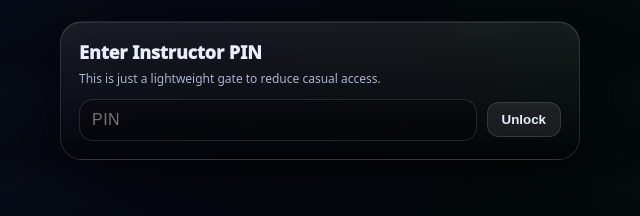
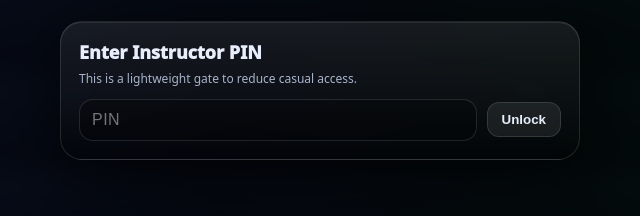
Before and after one commit to jensenj7/NEVO, a plain HTML site: page index.html in a window 1280 px wide. Shown: the part 310-526 px from the top of the page, 320-960 px from the left. Drawn offline with Linux system fonts and the light colour scheme.

Commit message:
Update index.html

```diff
--- a/index.html
+++ b/index.html
@@ -25,7 +25,6 @@
       --bad:#ff5b5b;
       --warn:#ffb020;
     }
-
     *{box-sizing:border-box}
     body{
       margin:0;
@@ -83,11 +82,9 @@
       color:var(--text); outline:none;
     }
     textarea{min-height:44px; resize:vertical;}
-
     .timerBlock{text-align:right; min-width:110px;}
     .timer{font-size:30px; font-weight:950; letter-spacing:.5px; line-height:1;}
     .timerMeta{font-size:12px; color:var(--muted); margin-top:6px;}
-
     .btnRow{display:grid; grid-template-columns:repeat(4,1fr); gap:10px; margin:8px 0 10px;}
     .btnStart,.btnPause,.btnEnd,.btnClear{
       padding:10px 12px; border-radius:14px;
@@ -100,12 +97,9 @@
     .btnEnd{background:rgba(255,91,91,.14); border-color:rgba(255,91,91,.25);}
     .btnPause{background:rgba(255,176,32,.14); border-color:rgba(255,176,32,.25);}
     .btnStart:disabled,.btnPause:disabled,.btnEnd:disabled,.btnClear:disabled{opacity:.55; cursor:not-allowed;}
-
     .hideUntilStart{display:none;}
     .armed .hideUntilStart{display:block;}
-
     .grid2{display:grid; grid-template-columns:repeat(2, minmax(0,1fr)); gap:12px;}
-
     .card{
       background:linear-gradient(180deg, rgba(255,255,255,0.07), rgba(0,0,0,0.20));
       border:1px solid rgba(255,255,255,0.10);
@@ -116,7 +110,6 @@
     .cardHeader{display:flex; justify-content:space-between; align-items:center; margin-bottom:10px;}
     .cardHeader .title{font-weight:850; font-size:13px;}
     .cardHeader .count{font-weight:900; font-size:18px;}
-
     .stepper{display:flex; gap:12px; justify-content:center; margin:0 0 10px;}
     .stepper button{
       width:46px; height:42px;
@@ -127,7 +120,6 @@
       font-size:22px; font-weight:900;
       cursor:pointer;
     }
-
     .locBlock{margin-top:8px; padding-top:10px; border-top:1px solid rgba(255,255,255,0.08); display:flex; flex-direction:column; gap:10px;}
     .locTitle{font-size:12px; color:rgba(255,255,255,0.70); font-weight:700;}
     .locItem{
@@ -149,7 +141,7 @@
     .submitBtn:disabled{opacity:.55; cursor:not-allowed;}
     .warn{color:#ffcc66; font-weight:800; margin-top:6px;}
 
-    /* PIN GATE */
+    /* PIN overlay */
     .pinGate{
       position:fixed; inset:0; z-index:9999;
       display:flex; align-items:center; justify-content:center;
@@ -185,7 +177,7 @@
   <div class="pinGate" id="pinGate" style="display:none;">
     <div class="pinCard">
       <div class="pinTitle">Enter Instructor PIN</div>
-      <div class="pinSub">This is just a lightweight gate to reduce casual access.</div>
+      <div class="pinSub">This is a lightweight gate to reduce casual access.</div>
       <div class="pinRow">
         <input id="pinInput" type="password" placeholder="PIN" autocomplete="off" inputmode="numeric"/>
         <button class="btn" id="pinBtn">Unlock</button>
```
